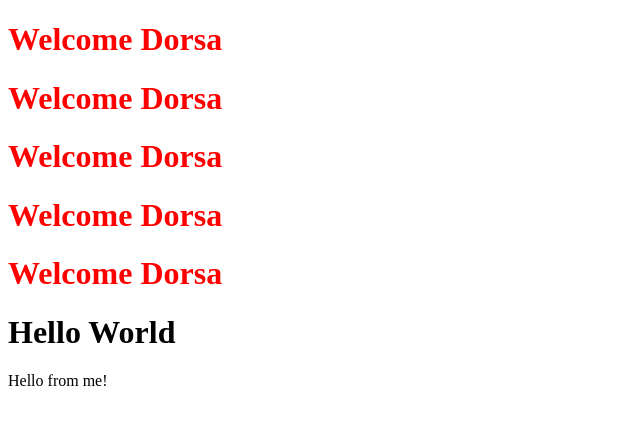
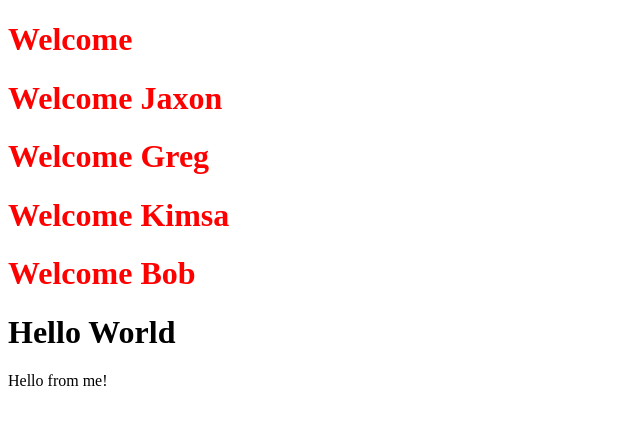
Before and after one commit to DorsaH/React-Basics-refresher, a React (Create React App) app: page / in a window 1280 px wide. Shown: the top 424 px of the page, without its empty margins (0-640 px from the left). Built offline with nearby package versions, Linux system fonts and the light colour scheme.

Commit message:
adding properties to the Example function.

```diff
--- a/src/App.js
+++ b/src/App.js
@@ -1,4 +1,4 @@
-import { Exmaple } from "./Example";
+import Example from "./Example";
 
 function App() {
   return (
@@ -27,11 +27,11 @@ function App() {
     // instead of
     // <div> ... </div>
     <>
-    <Exmaple />
-    <Exmaple />
-    <Exmaple />
-    <Exmaple />
-    <Exmaple />
+    <Example  />
+    <Example username = "Jaxon"/>
+    <Example username = "Greg"/>
+    <Example username = "Kimsa"/>
+    <Example username = "Bob"/>
     <h1>Hello World</h1>
     <p>Hello from me!</p>
     </>
--- a/src/Example.js
+++ b/src/Example.js
@@ -1,5 +1,5 @@
-function Exmaple(){
-    let username = "Dorsa";
+function Exmaple(props){
+    let username = props.username;
     return(
         <h1 style={{color: 'red'}}>Welcome {username}</h1>
 
@@ -7,8 +7,9 @@ function Exmaple(){
 }
 
 
-function Exmaple2(){
-    return <h2>2</h2>
-}
+// function Exmaple2(){
+//     return <h2>2</h2>
+// }
 
-export { Exmaple, Exmaple2 };
+// export { Exmaple, Exmaple2 };
+export default Exmaple;
```
